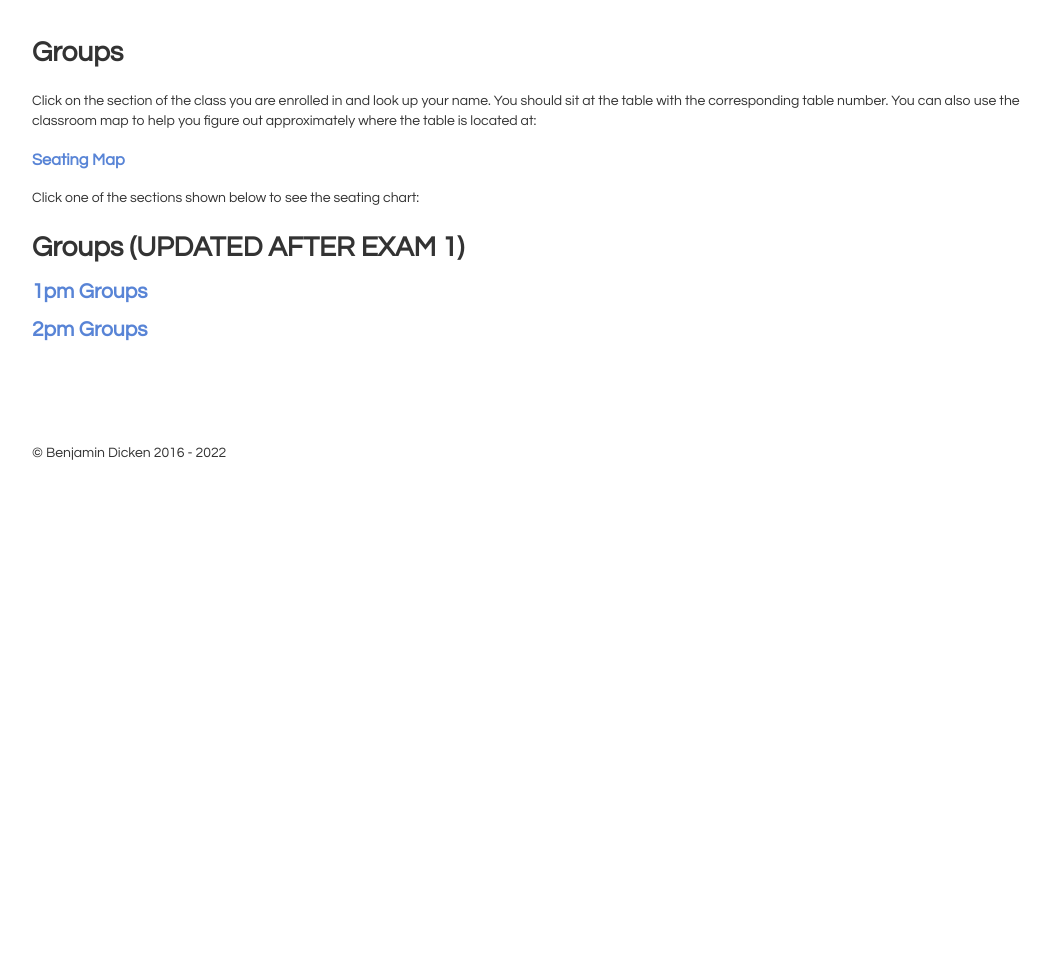
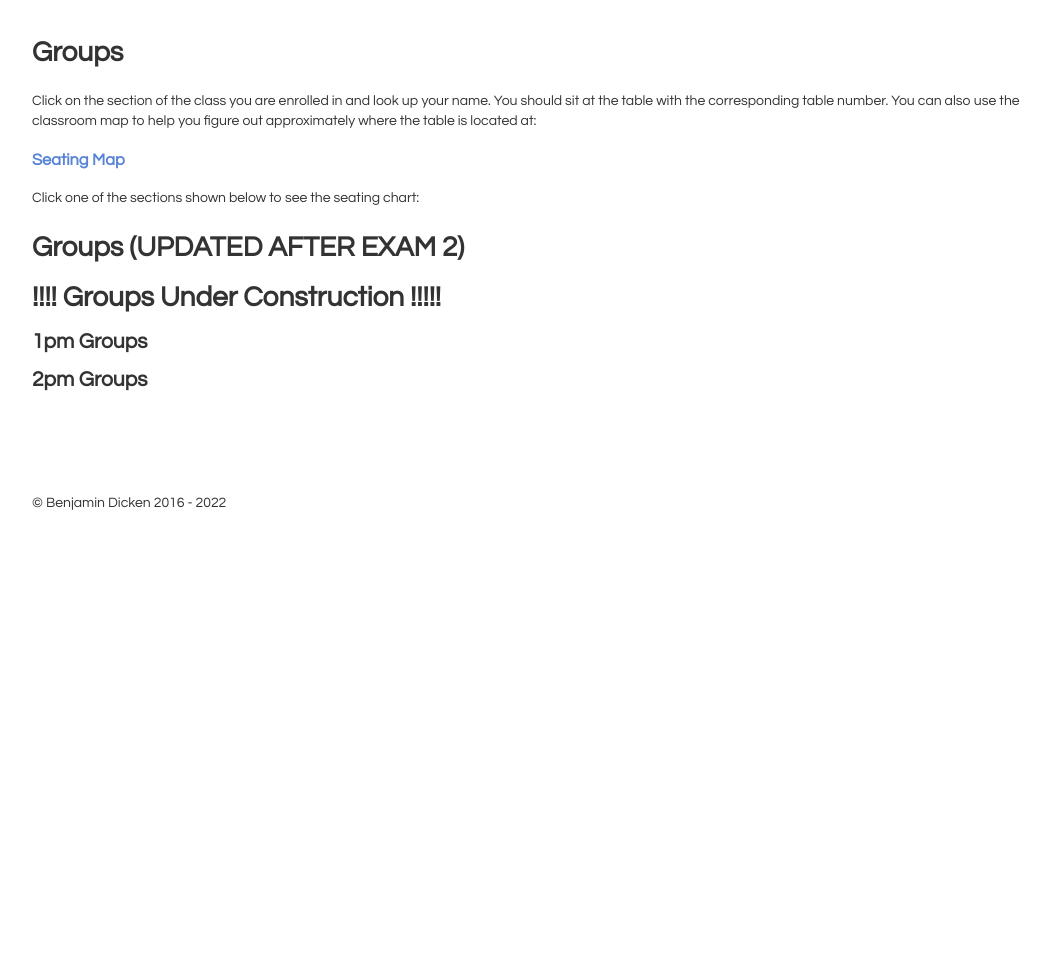
Before and after one commit to bddicken/cs110fall2022website, a Jekyll site: the page built from groups/index.md, in a window 1280 px wide. Shown: the whole page, without its empty margins (108-1158 px from the left). Built offline with Jekyll 4.4.1, drawn with Linux system fonts in a browser that asks for light colours.

Commit message:
Update index.md
Made first public change to notify changes in progress

```diff
--- a/groups/index.md
+++ b/groups/index.md
@@ -13,11 +13,13 @@ You can also use the classroom map to help you figure out approximately where th
 
 Click one of the sections shown below to see the seating chart:
 
-# Groups (UPDATED AFTER EXAM 1)
+# Groups (UPDATED AFTER EXAM 2)
 
-## [1pm Groups](./benGroups/index2.html)
+# !!!! Groups Under Construction !!!!!
 
-## [2pm Groups](./adrianaGroups/index.html)
+## 1pm Groups
+
+## 2pm Groups
 
 
 <br />
```
